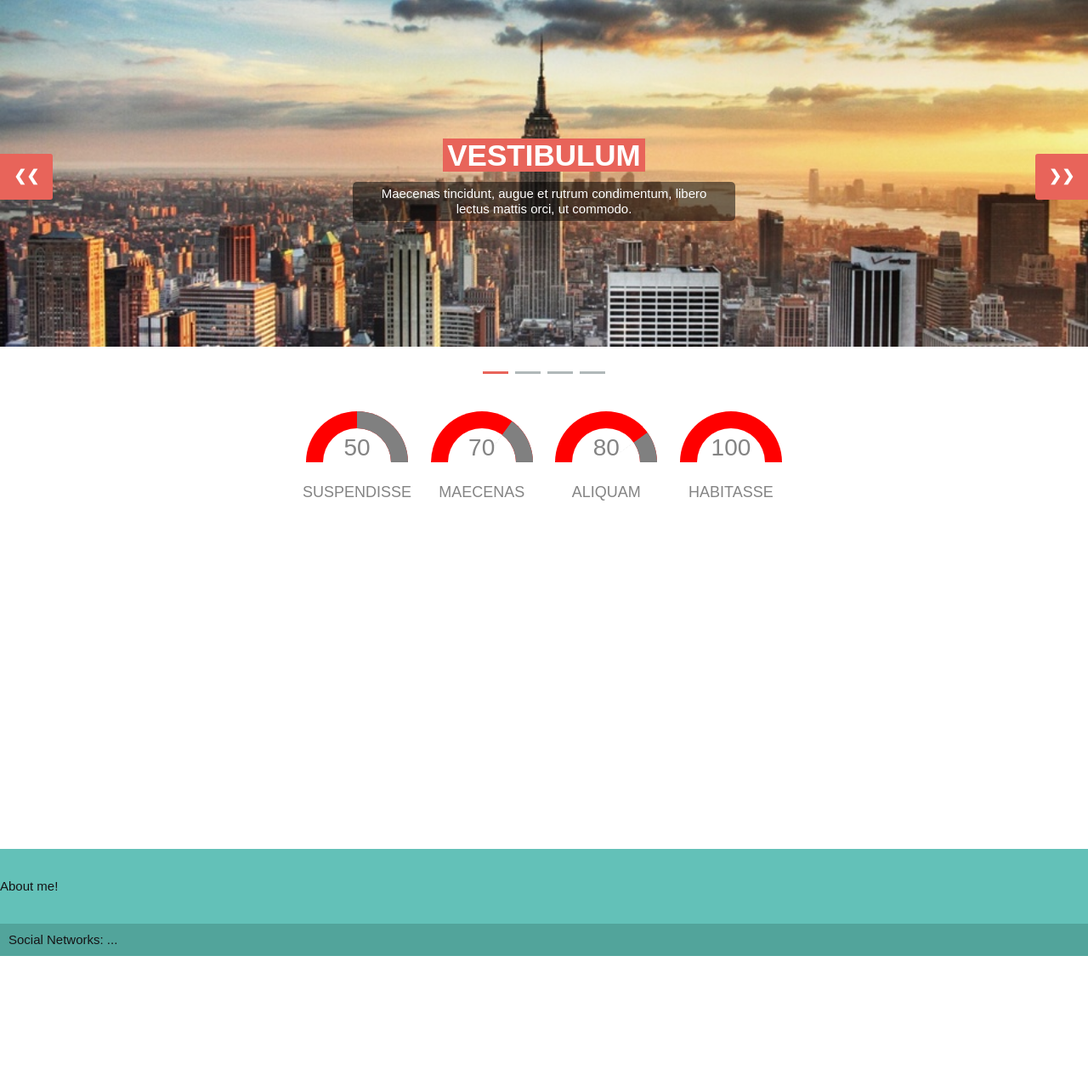
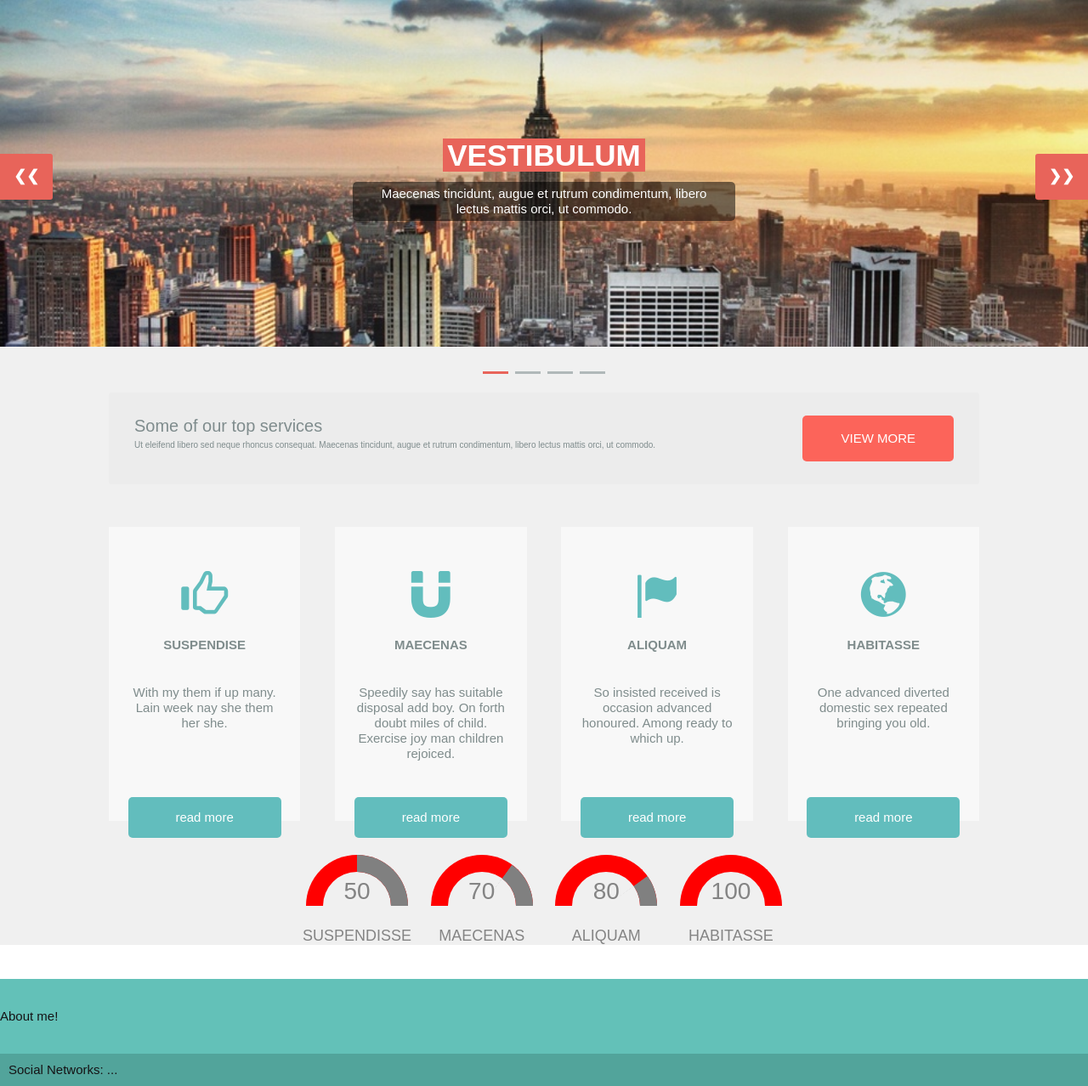
Before and after one commit to senenkovitalik/homeworks, a PHP site: page / in a window 1280 px wide. Shown: the part 61-1339 px from the top of the page at 85% size. Before the commit the page ends 1186 px from the top, so only its background shows below. Run offline with PHP 8.4, Linux system fonts and the light colour scheme.

Commit message:
Frontend 25.01 Badges is done

```diff
--- a/25.01/css/main.css
+++ b/25.01/css/main.css
@@ -177,7 +177,9 @@ header {
 }
 
 .content {
-    height: 1000px;
+    /*height: 1000px;*/
+    background-color: #F0F0F0;
+
 }
 
 /* Slider section */
@@ -278,6 +280,119 @@ header {
     margin-top: 10px;
 }
 
+/* Main content */
+
+.main-content {
+    width: 80%;
+    height: auto;
+    margin: 0 auto;
+}
+
+/* Top services */
+
+.top-services {
+    background-color: #ECECEC;
+    border-radius: 3px;
+    padding: 27px 30px;
+}
+
+.top-services .text {
+    float: left;
+}
+
+.top-services .text span {
+    color: #7F8C8D;
+}
+
+.top-services .text span:first-child {
+    font-size: 20px;
+}
+
+.top-services .text span:last-child {
+    font-size: 10px;
+}
+
+.top-services a {
+    background-color: #FC645A;
+    border-radius: 5px;
+    color: white;
+    text-decoration: none;
+    text-transform: uppercase;
+    float: right;
+    padding: 18px 45px;
+}
+
+.top-services a:focus, .top-services a:hover {
+    text-decoration: none;
+    color: black;
+}
+
+/* Badges */
+
+.bages {
+    display: flex;
+    flex-flow: row nowrap;
+    justify-content: space-between;
+    margin-top: 50px;
+}
+
+.bage {
+    background-color: #F8F8F8;
+    width: 22%;
+    height: auto;
+    text-align: center;
+    padding: 52px 20px 70px;
+    position: relative;
+}
+
+.bage:hover {
+    background-color: white;
+}
+
+.bage .glyphicon {
+    font-size: 55px;
+    color: #62BDBD;
+}
+
+.bage:hover .glyphicon {
+    color: #E8645A;
+}
+
+.bage .bage-name {
+    text-transform: uppercase;
+    color: #7F8C8C;
+    margin-top: 20px;
+    margin-bottom: 38px;
+    font-weight: bold;
+}
+
+.bage .description {
+    color: #7F8C8C;
+}
+
+.bage a {
+    position: absolute;
+    left: 10%;
+    bottom: -20px;
+    text-decoration: none;
+    background-color: #62BDBD;
+    border-radius: 5px;
+    color: white;
+    padding: 15px 0;
+    white-space: nowrap;
+    width: 80%;
+}
+
+.bage a:hover {
+    background-color: #E8645A;
+    color: black;
+    text-decoration: none;
+}
+
+.bage a:focus {
+    text-decoration: none;
+}
+
 /* Adaptive layouting with flexbox*/
 .company-year-statistics-overview {
     display: flex;
--- a/25.01/index.html
+++ b/25.01/index.html
@@ -88,6 +88,47 @@
         <span class="rect" onclick="currentSlide(3)"></span>
         <span class="rect" onclick="currentSlide(4)"></span>
     </div>
+    <br>
+
+    <div class="main-content">
+        <div class="top-services clearfix">
+            <div class="text">
+                <span>Some of our top services</span><br>
+                <span>Ut eleifend libero sed neque rhoncus consequat. Maecenas tincidunt, augue et rutrum condimentum, libero lectus mattis orci, ut commodo.</span>
+            </div>
+            <a href="#">view more</a>
+        </div>
+
+        <div class="bages">
+            <div class="bage">
+                <div><span class="glyphicon glyphicon-thumbs-up"></span></div>
+                <div class="bage-name">suspendise</div>
+                <div class="description">With my them if up many. Lain week nay she them her she.</div>
+                <a href="#">read more</a>
+            </div>
+
+            <div class="bage">
+                <div><span class="glyphicon glyphicon glyphicon-magnet"></span></div>
+                <div class="bage-name">maecenas</div>
+                <div class="description">Speedily say has suitable disposal add boy. On forth doubt miles of child. Exercise joy man children rejoiced.</div>
+                <a href="#">read more</a>
+            </div>
+
+            <div class="bage">
+                <div><span class="glyphicon glyphicon-flag"></span></div>
+                <div class="bage-name">aliquam</div>
+                <div class="description">So insisted received is occasion advanced honoured. Among ready to which up.</div>
+                <a href="#">read more</a>
+            </div>
+
+            <div class="bage">
+                <div><span class="glyphicon glyphicon glyphicon-globe"></span></div>
+                <div class="bage-name">habitasse</div>
+                <div class="description">One advanced diverted domestic sex repeated bringing you old.</div>
+                <a href="#">read more</a>
+            </div>
+        </div>
+    </div>
 
     <div class="company-year-statistics-overview">
         <div class="statistics-overview">
```
